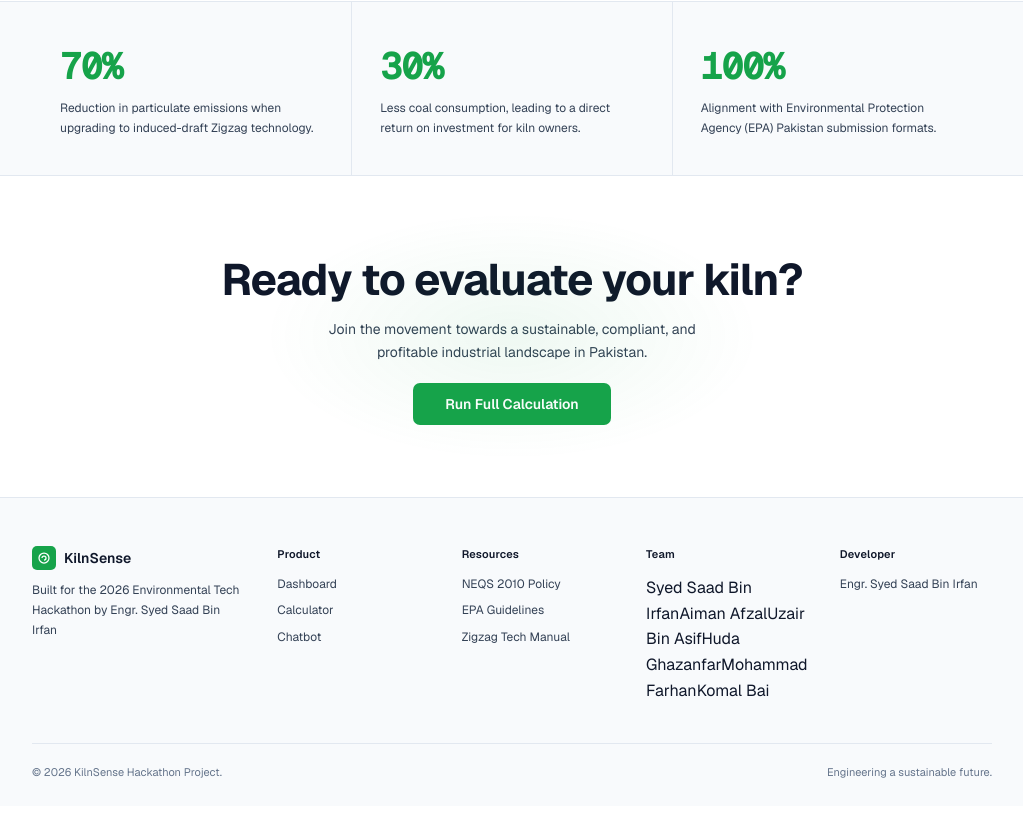
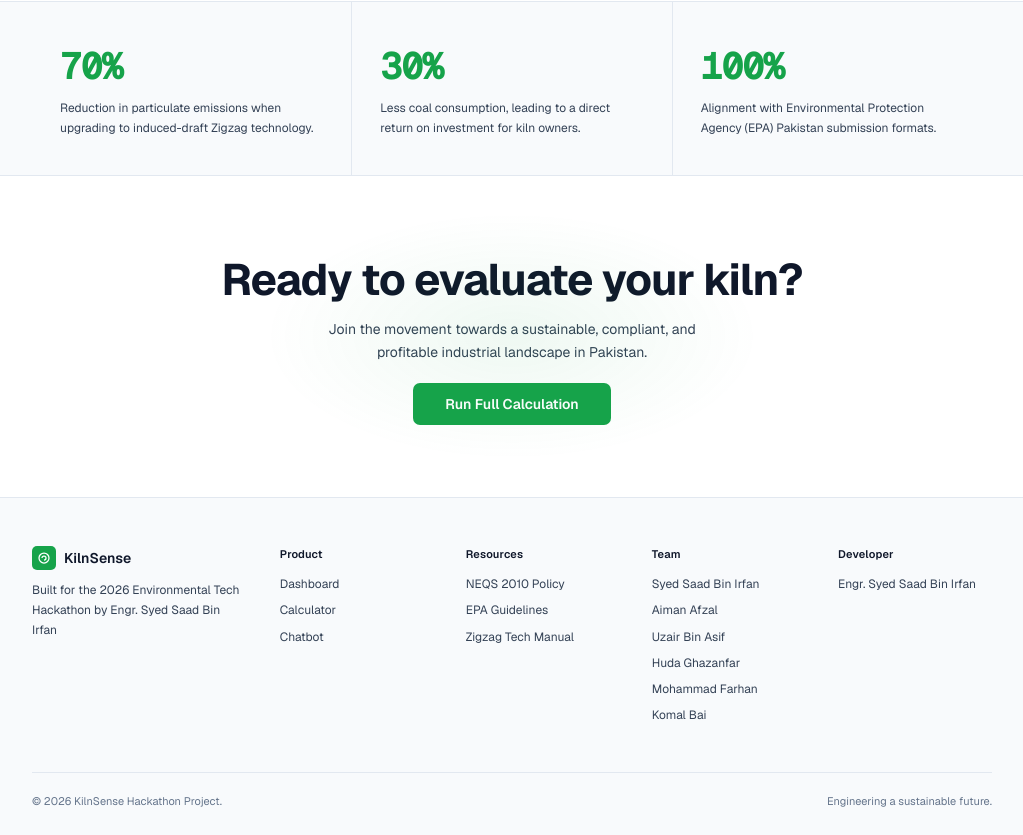
Before and after one commit to syedsaad314/Kilnsense-AI-Powered-ESG-Compliance, a Next.js app: page / in a window 1280 px wide. Shown: the part 2622-3457 px from the top of the page, without its empty margins (128-1151 px from the left). Before the commit the page ends 3428 px from the top, so only its background shows below. Built offline with nearby package versions, Linux system fonts and the light colour scheme.

Commit message:
Fix Team section styling in footer

```diff
--- a/app/layout.tsx
+++ b/app/layout.tsx
@@ -62,12 +62,12 @@ export default function RootLayout({
               </div>
               <div className="fcol">
                <h4>Team</h4>
-                  <span>Syed Saad Bin Irfan</span>
-                  <span>Aiman Afzal</span>
-                  <span>Uzair Bin Asif</span>
-                  <span>Huda Ghazanfar</span>
-                  <span>Mohammad Farhan</span>
-                  <span>Komal Bai</span>
+                <a href="#">Syed Saad Bin Irfan</a>
+                <a href="#">Aiman Afzal</a>
+                <a href="#">Uzair Bin Asif</a>
+                <a href="#">Huda Ghazanfar</a>
+                <a href="#">Mohammad Farhan</a>
+                <a href="#">Komal Bai</a>
               </div>
               <div className="fcol">
             <h4>Developer</h4>
```
